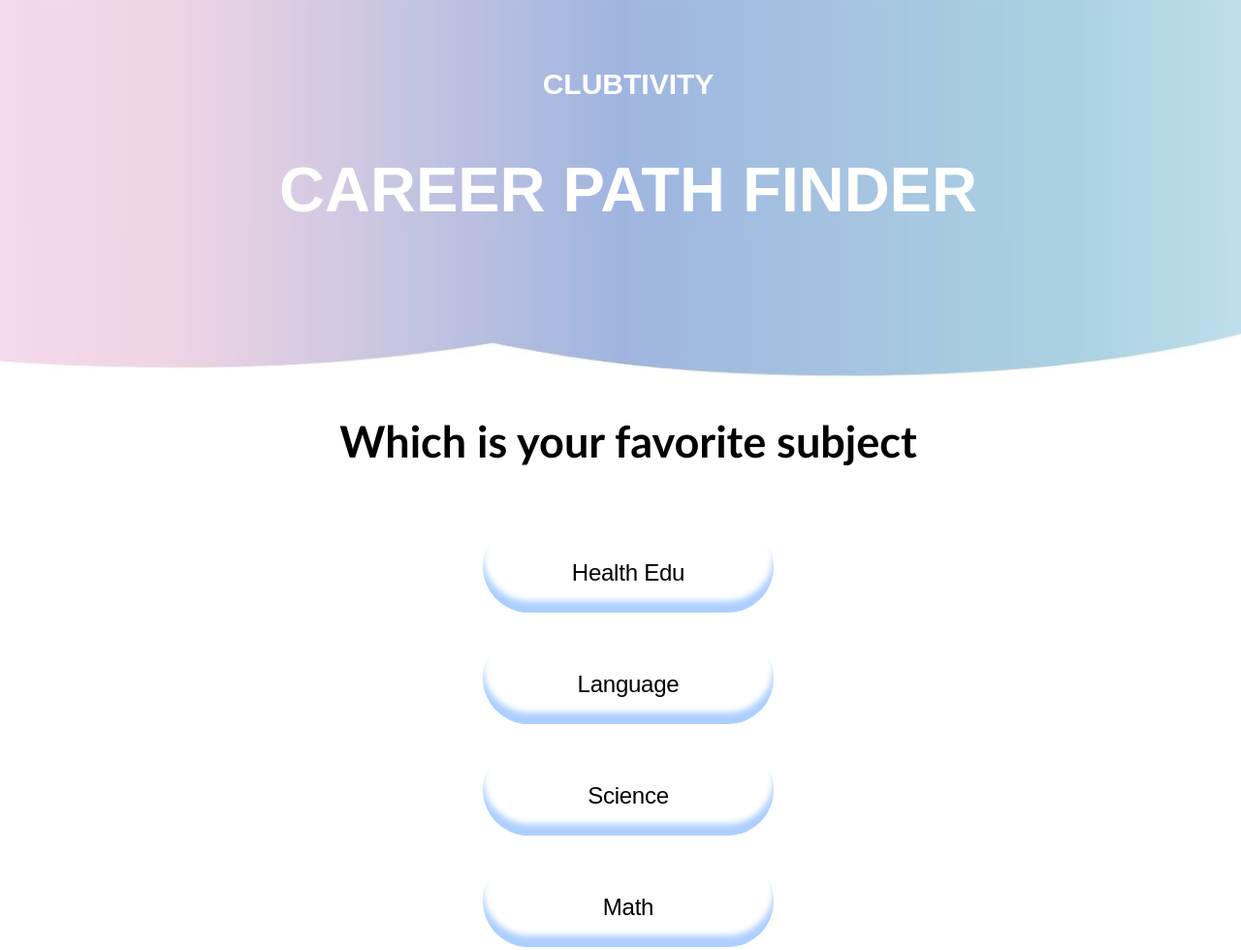
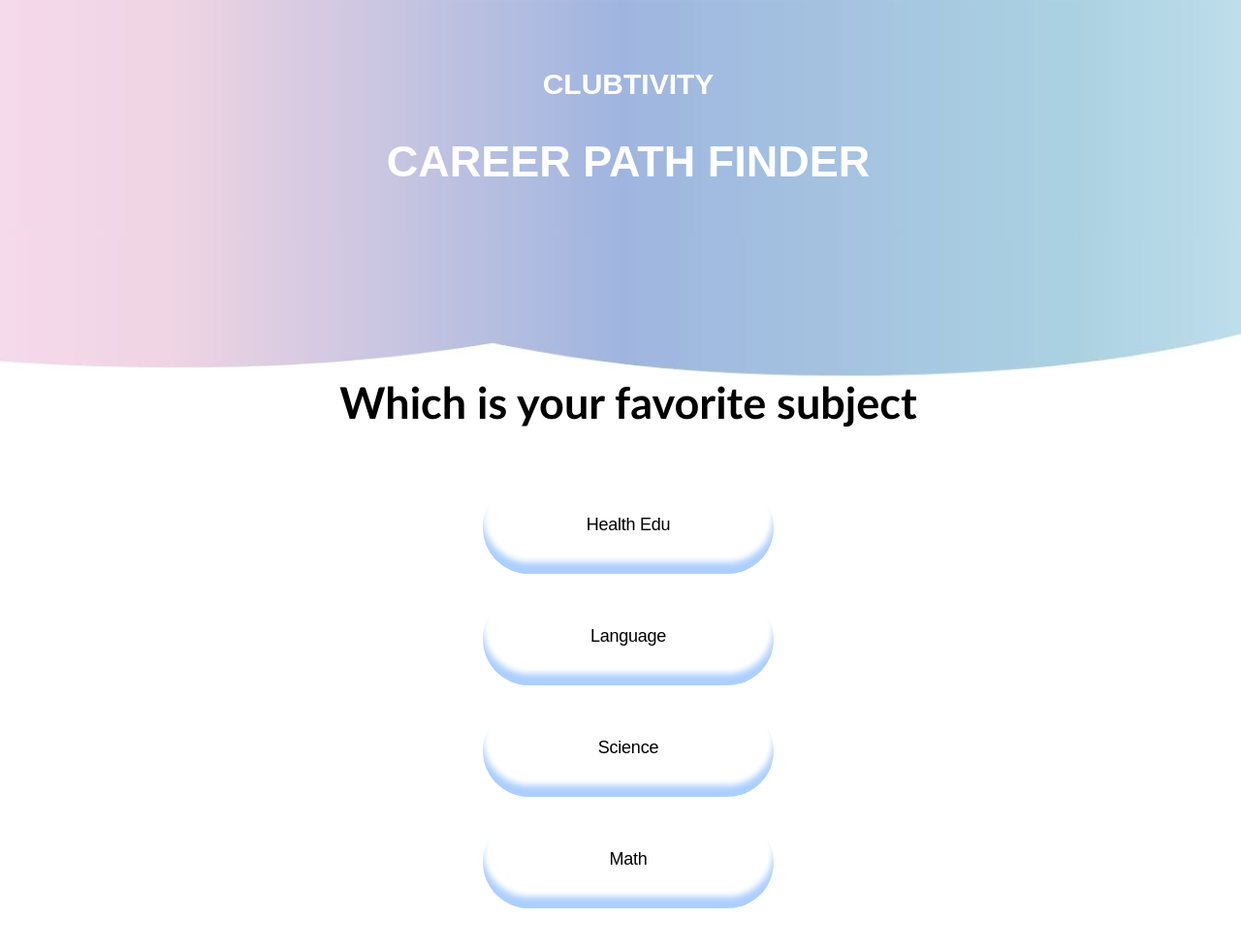
Before and after one commit to PijugWani/CareerFair, a plain HTML site: page 3.html in a window 1280 px wide. Shown: the whole page at 97% size. Drawn offline with Linux system fonts and the light colour scheme.

Commit message:
Update style.css

```diff
--- a/style.css
+++ b/style.css
@@ -139,6 +139,25 @@ p{
     font-size: 1.5rem;
     /* padding: .75rem 2rem; */
     }
+h2{
+    font-family: Arial, Helvetica, sans-serif;
+    color: white;
+    font-size: 45px;
+}
+.container{
+    display: flex;
+    align-items: center;
+    flex-direction: column;
+    margin-top: 60px;
+    justify-content: center;
+}
+p{
+    font-size: 18px;
+    font-weight: 100;
+    font-family: Arial, Helvetica, sans-serif;
+    text-justify: center;
+}
+
 }
 
 h5{
```
